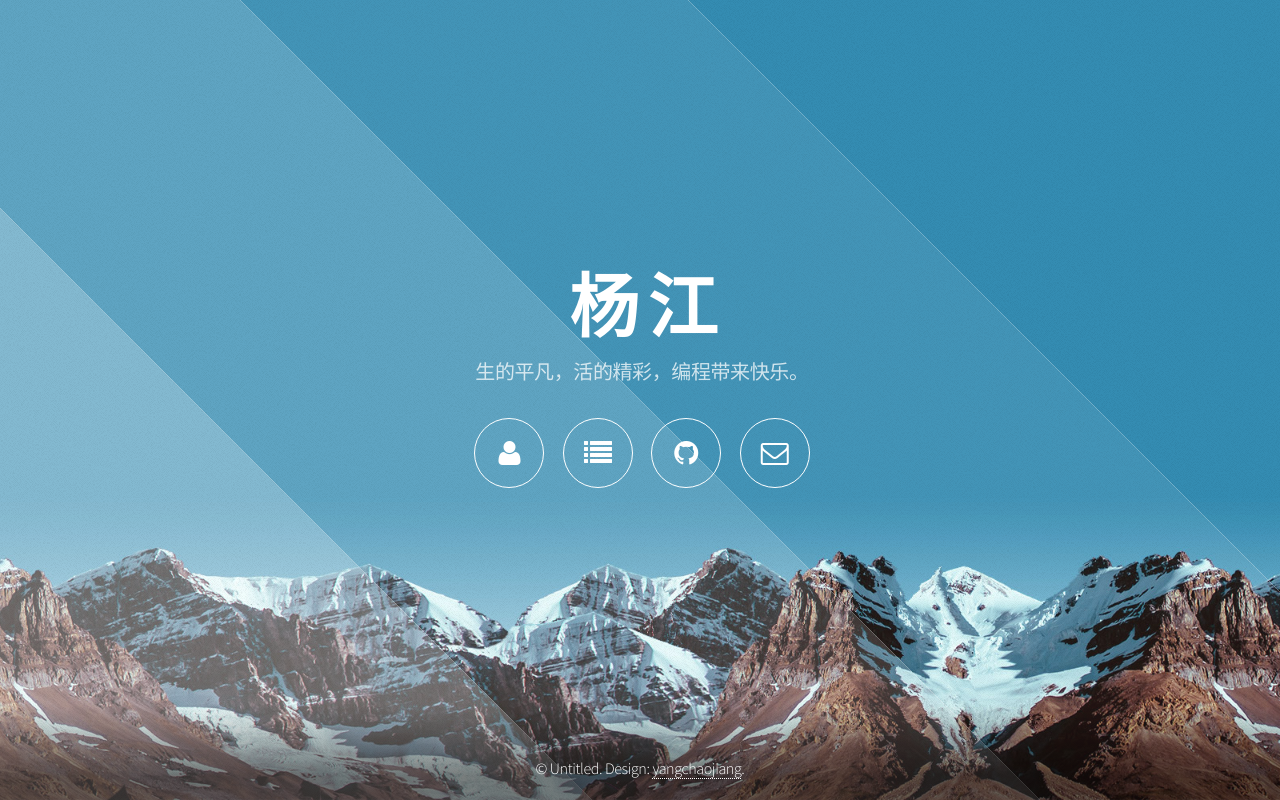
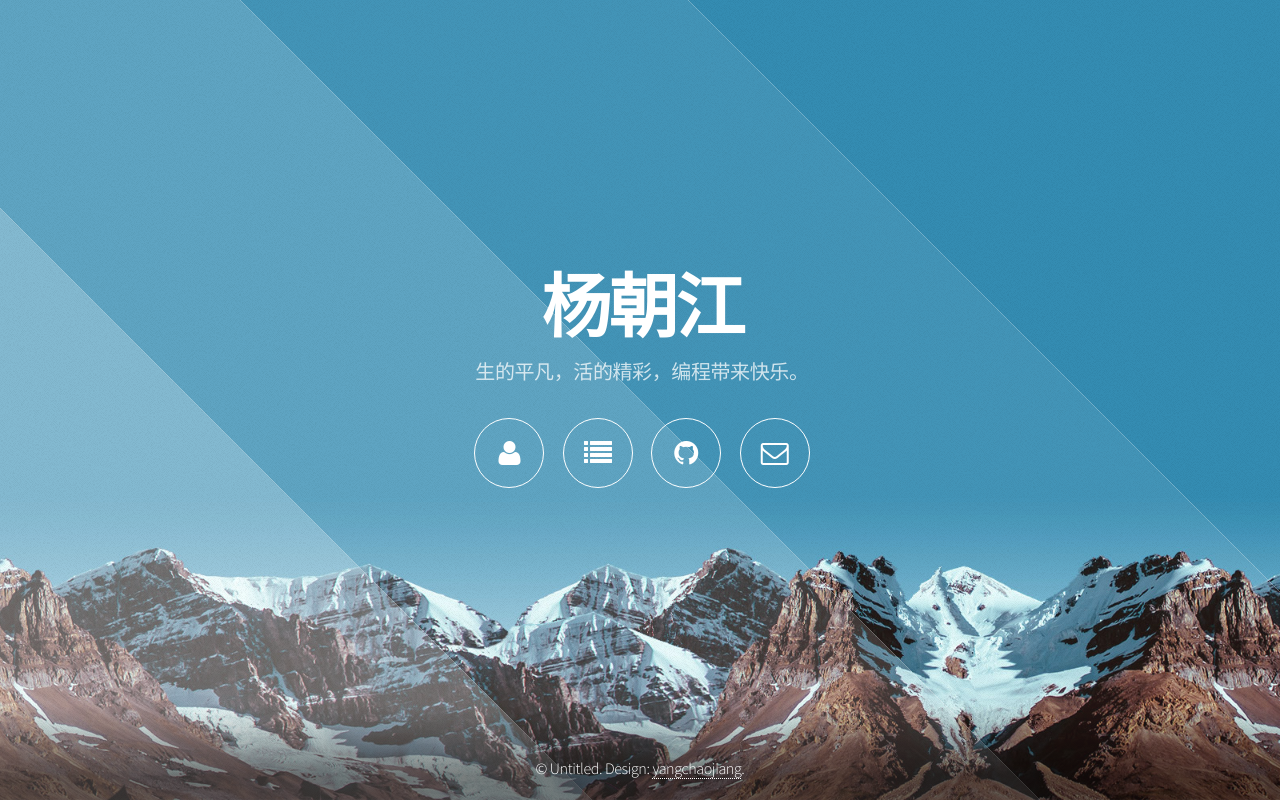
Before and after one commit to yangjiangs/yangchaojiang.github.io, a plain HTML site: page index.html in a window 1280 px wide. Drawn offline with Linux system fonts and the light colour scheme.

Commit message:
Update index.html

```diff
--- a/index.html
+++ b/index.html
@@ -14,7 +14,7 @@
     <div id="bg"></div>
     <div id="overlay"></div>
     <div id="main">
-        <header id="header"><h1>杨 江</h1>
+        <header id="header"><h1>杨朝江</h1>
             <p>生的平凡，活的精彩，编程带来快乐。</p>
             <nav>
                 <ul>
```
